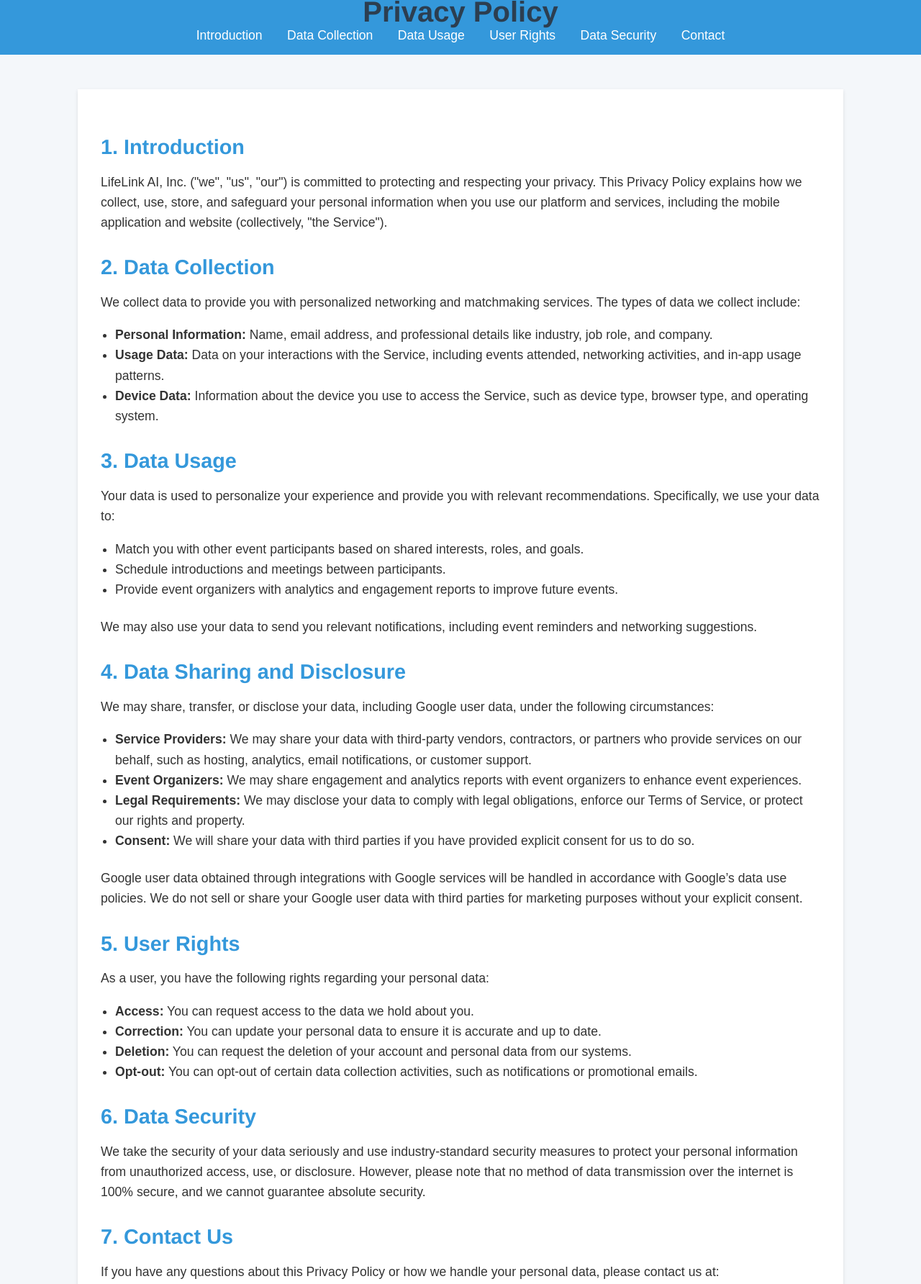
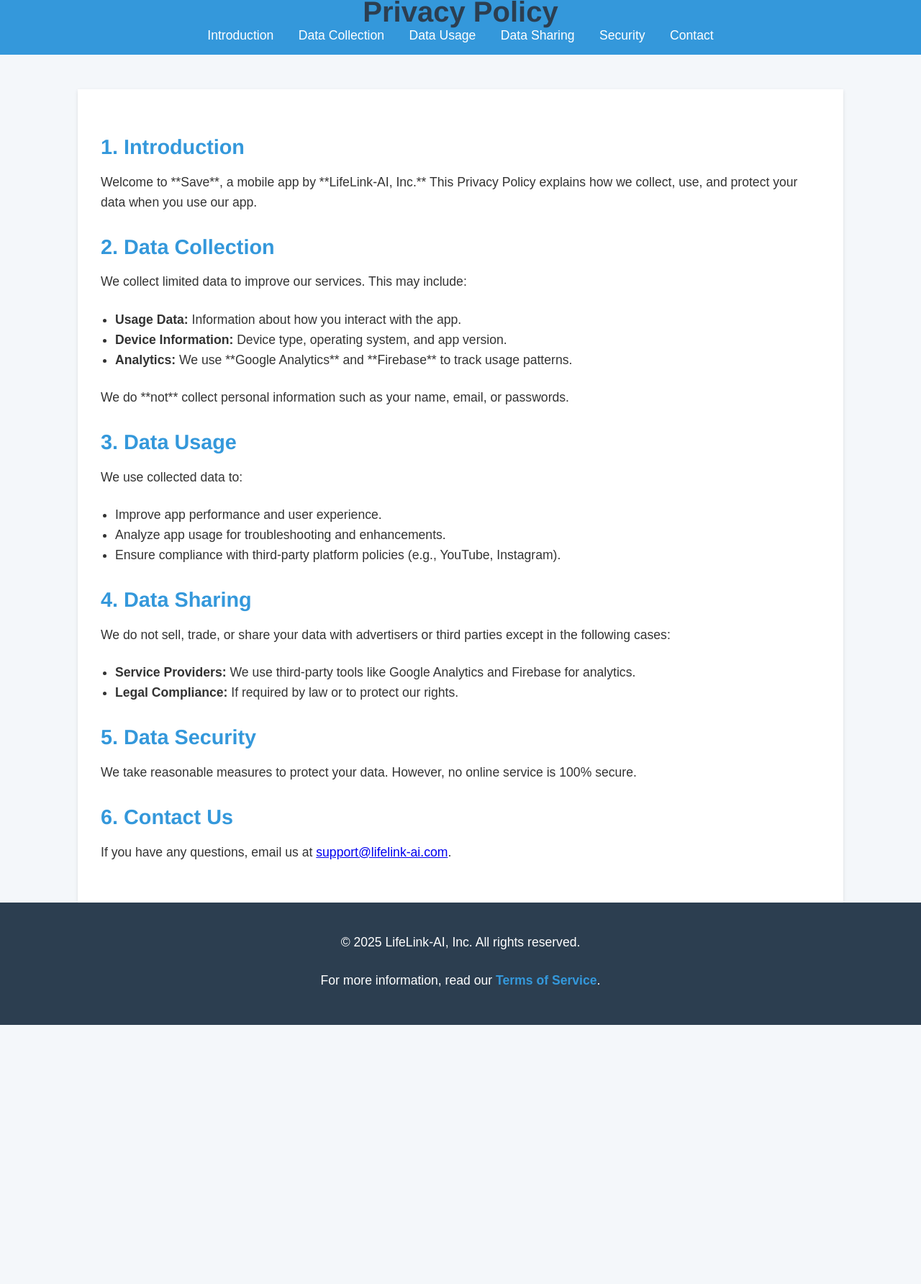
Before and after one commit to Dave181295/Save-Website, a plain HTML site: page privacy-policy.html in a window 1280 px wide. Shown: the part 22-1806 px from the top of the page at 72% size. After the commit the page ends 1446 px from the top, so only its background shows below. Drawn offline with Linux system fonts and the light colour scheme.

Commit message:
Update privacy-policy.html

```diff
--- a/privacy-policy.html
+++ b/privacy-policy.html
@@ -6,7 +6,6 @@
     <meta name="viewport" content="width=device-width, initial-scale=1.0">
     <title>Privacy Policy</title>
     <style>
-        /* Global Styles */
         body {
             font-family: 'Arial', sans-serif;
             background-color: #f4f7fa;
@@ -44,7 +43,6 @@
             padding-left: 20px;
         }
 
-        /* Header */
         header {
             background-color: #3498db;
             padding: 1rem 2rem;
@@ -63,7 +61,6 @@
             font-size: 1.1rem;
         }
 
-        /* Main Content */
         .content-wrapper {
             max-width: 1000px;
             margin: 0 auto;
@@ -77,11 +74,6 @@
             color: #3498db;
         }
 
-        .content-wrapper p {
-            margin-bottom: 1rem;
-        }
-
-        /* Footer */
         footer {
             background-color: #2c3e50;
             color: white;
@@ -99,7 +91,6 @@
             text-decoration: underline;
         }
 
-        /* Responsive */
         @media (max-width: 768px) {
             header {
                 padding: 1rem;
@@ -113,115 +104,76 @@
 </head>
 
 <body>
-    <!-- Header -->
+
     <header>
         <h1>Privacy Policy</h1>
         <nav>
             <a href="#intro">Introduction</a>
-            <a href="#data-collection">Data Collection</a>
-            <a href="#data-usage">Data Usage</a>
-            <a href="#user-rights">User Rights</a>
-            <a href="#security">Data Security</a>
+            <a href="#data">Data Collection</a>
+            <a href="#usage">Data Usage</a>
+            <a href="#sharing">Data Sharing</a>
+            <a href="#security">Security</a>
             <a href="#contact">Contact</a>
         </nav>
     </header>
 
-    <!-- Main Content -->
     <div class="content-wrapper">
         <section id="intro">
             <h2>1. Introduction</h2>
-            <p>LifeLink AI, Inc. ("we", "us", "our") is committed to protecting and respecting your privacy. This
-                Privacy
-                Policy explains how we collect, use, store, and safeguard your personal information when you use our
-                platform and services, including the mobile application and website (collectively, "the Service").</p>
+            <p>Welcome to **Save**, a mobile app by **LifeLink-AI, Inc.** This Privacy Policy explains how we collect,
+                use, and protect your data when you use our app.</p>
         </section>
 
-        <section id="data-collection">
+        <section id="data">
             <h2>2. Data Collection</h2>
-            <p>We collect data to provide you with personalized networking and matchmaking services. The types of data
-                we collect include:</p>
+            <p>We collect limited data to improve our services. This may include:</p>
             <ul>
-                <li><strong>Personal Information:</strong> Name, email address, and professional details like industry,
-                    job role, and company.</li>
-                <li><strong>Usage Data:</strong> Data on your interactions with the Service, including events attended,
-                    networking activities, and in-app usage patterns.</li>
-                <li><strong>Device Data:</strong> Information about the device you use to access the Service, such as
-                    device type, browser type, and operating system.</li>
+                <li><strong>Usage Data:</strong> Information about how you interact with the app.</li>
+                <li><strong>Device Information:</strong> Device type, operating system, and app version.</li>
+                <li><strong>Analytics:</strong> We use **Google Analytics** and **Firebase** to track usage patterns.
+                </li>
+            </ul>
+            <p>We do **not** collect personal information such as your name, email, or passwords.</p>
+        </section>
+
+        <section id="usage">
+            <h2>3. Data Usage</h2>
+            <p>We use collected data to:</p>
+            <ul>
+                <li>Improve app performance and user experience.</li>
+                <li>Analyze app usage for troubleshooting and enhancements.</li>
+                <li>Ensure compliance with third-party platform policies (e.g., YouTube, Instagram).</li>
             </ul>
         </section>
 
-        <section id="data-usage">
-            <h2>3. Data Usage</h2>
-            <p>Your data is used to personalize your experience and provide you with relevant recommendations.
-                Specifically, we use your data to:</p>
+        <section id="sharing">
+            <h2>4. Data Sharing</h2>
+            <p>We do not sell, trade, or share your data with advertisers or third parties except in the following
+                cases:</p>
             <ul>
-                <li>Match you with other event participants based on shared interests, roles, and goals.</li>
-                <li>Schedule introductions and meetings between participants.</li>
-                <li>Provide event organizers with analytics and engagement reports to improve future events.</li>
-            </ul>
-            <p>We may also use your data to send you relevant notifications, including event reminders and networking
-                suggestions.</p>
-        </section>
-
-        <section id="data-sharing">
-            <h2>4. Data Sharing and Disclosure</h2>
-            <p>We may share, transfer, or disclose your data, including Google user data, under the following
-                circumstances:
-            </p>
-            <ul>
-                <li><strong>Service Providers:</strong> We may share your data with third-party vendors, contractors, or
-                    partners who provide services on our behalf, such as hosting, analytics, email notifications, or
-                    customer support.</li>
-                <li><strong>Event Organizers:</strong> We may share engagement and analytics reports with event
-                    organizers
-                    to enhance event experiences.</li>
-                <li><strong>Legal Requirements:</strong> We may disclose your data to comply with legal obligations,
-                    enforce
-                    our Terms of Service, or protect our rights and property.</li>
-                <li><strong>Consent:</strong> We will share your data with third parties if you have provided explicit
-                    consent for us to do so.</li>
-            </ul>
-            <p>Google user data obtained through integrations with Google services will be handled in accordance with
-                Google’s data use policies. We do not sell or share your Google user data with third parties for
-                marketing
-                purposes without your explicit consent.</p>
-        </section>
-
-        <section id="user-rights">
-            <h2>5. User Rights</h2>
-            <p>As a user, you have the following rights regarding your personal data:</p>
-            <ul>
-                <li><strong>Access:</strong> You can request access to the data we hold about you.</li>
-                <li><strong>Correction:</strong> You can update your personal data to ensure it is accurate and up to
-                    date.</li>
-                <li><strong>Deletion:</strong> You can request the deletion of your account and personal data from our
-                    systems.</li>
-                <li><strong>Opt-out:</strong> You can opt-out of certain data collection activities, such as
-                    notifications or promotional emails.</li>
+                <li><strong>Service Providers:</strong> We use third-party tools like Google Analytics and Firebase for
+                    analytics.</li>
+                <li><strong>Legal Compliance:</strong> If required by law or to protect our rights.</li>
             </ul>
         </section>
 
         <section id="security">
-            <h2>6. Data Security</h2>
-            <p>We take the security of your data seriously and use industry-standard security measures to protect your
-                personal information from unauthorized access, use, or disclosure. However, please note that no method
-                of data transmission over the internet is 100% secure, and we cannot guarantee absolute security.</p>
+            <h2>5. Data Security</h2>
+            <p>We take reasonable measures to protect your data. However, no online service is 100% secure.</p>
         </section>
 
         <section id="contact">
-            <h2>7. Contact Us</h2>
-            <p>If you have any questions about this Privacy Policy or how we handle your personal data, please contact
-                us at:</p>
-            <p>Email: <a href="mailto:contact@lifelink-ai.com">contact@lifelink-ai.com</a></p>
+            <h2>6. Contact Us</h2>
+            <p>If you have any questions, email us at <a
+                    href="mailto:support@lifelink-ai.com">support@lifelink-ai.com</a>.</p>
         </section>
     </div>
 
-    <!-- Footer -->
     <footer>
         <p>&copy; 2025 LifeLink-AI, Inc. All rights reserved.</p>
-        <p>For more information, read our <a href="terms-of-use.html">Terms of Service</a> and <a
-                href="cookies-settings.html">Cookies Settings</a>.</p>
+        <p>For more information, read our <a href="terms-of-service.html">Terms of Service</a>.</p>
     </footer>
+
 </body>
 
 </html>
```
